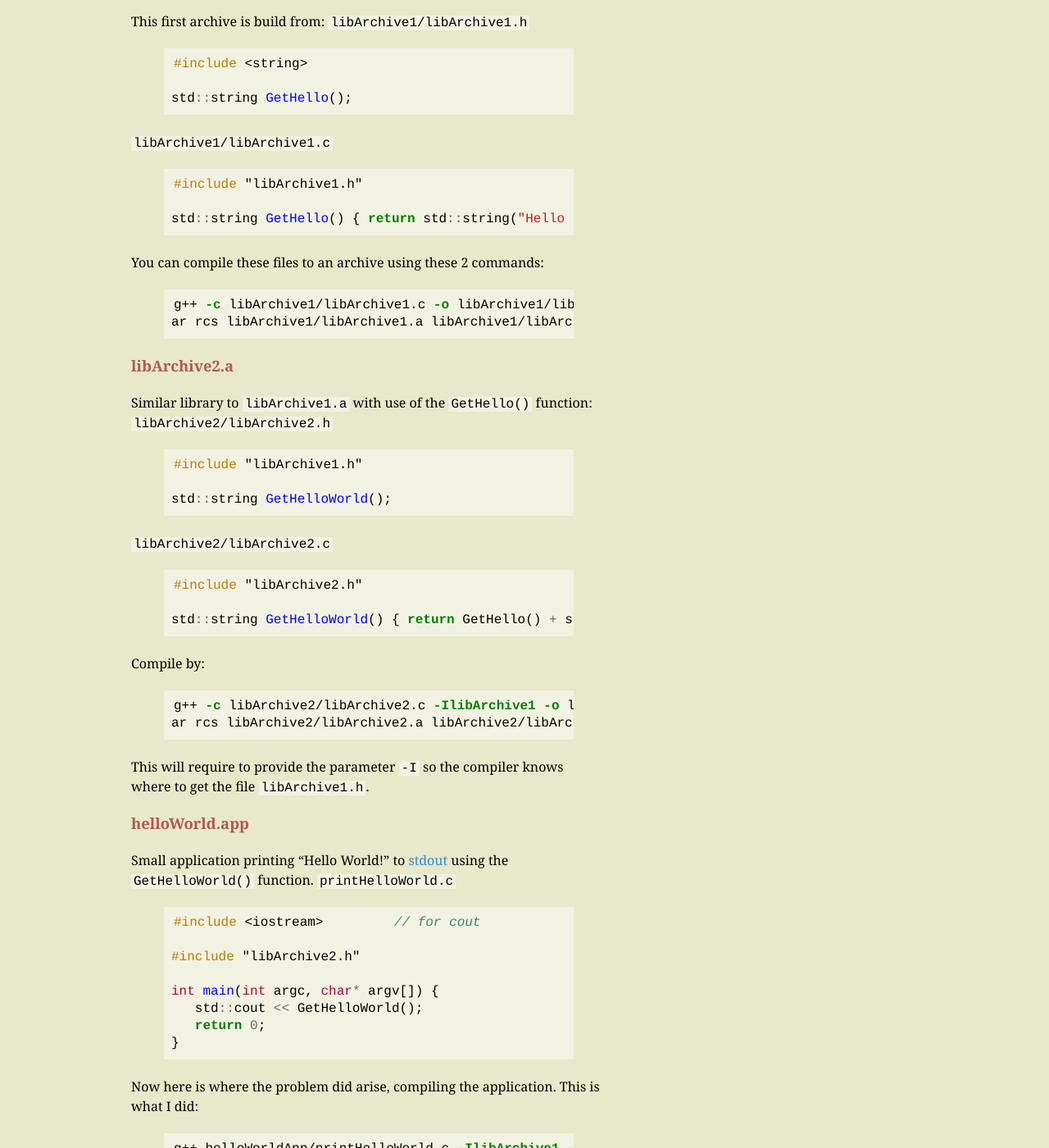
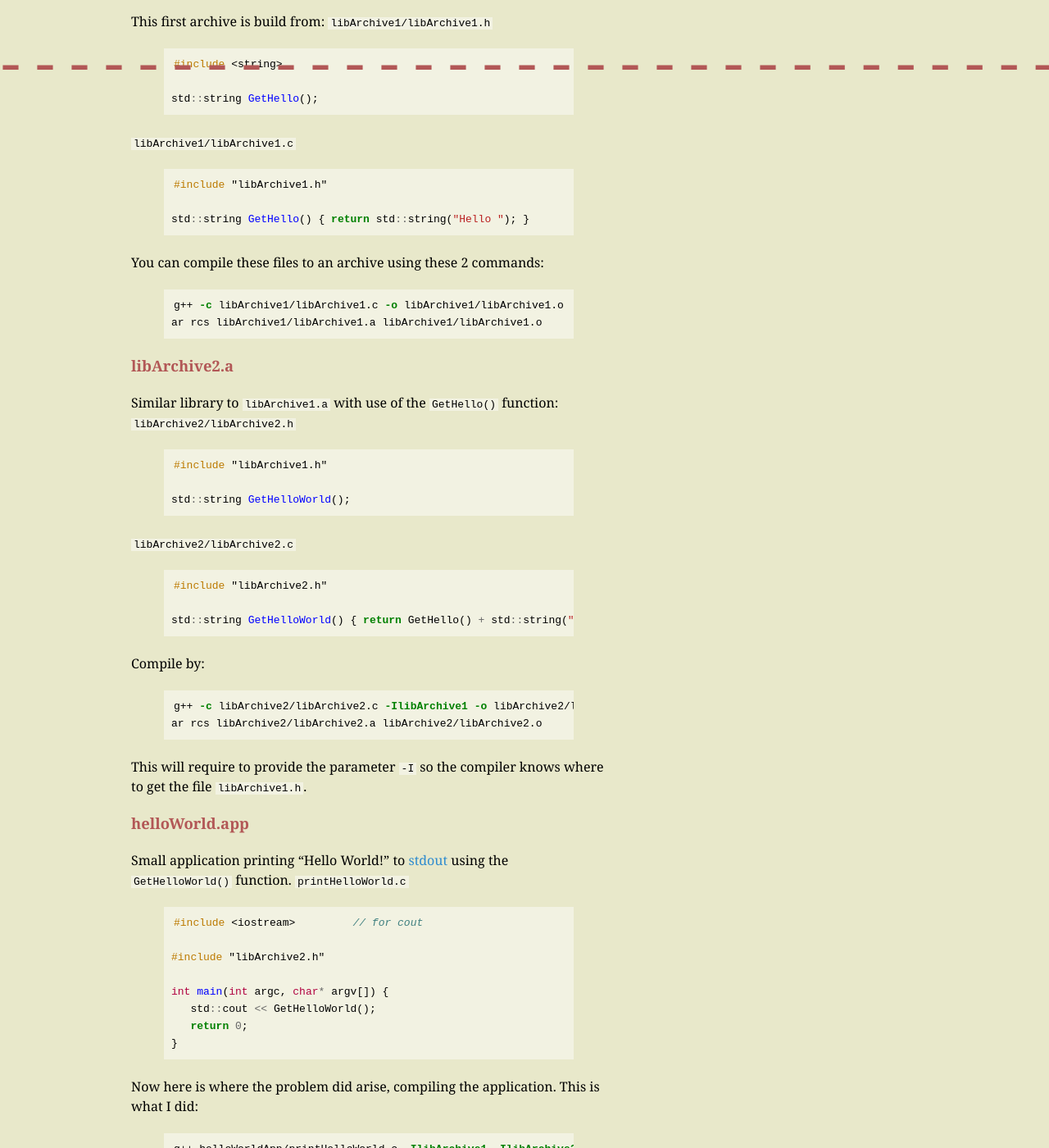
Before and after one commit to Zagyarakushi/website, a Jekyll site: the page built from index.html, in a window 1280 px wide and 1400 px high, scrolled down 9865 px. Shown: the whole window at 82% size. Built offline with Jekyll 4.4.1, drawn with Linux system fonts in a browser that asks for light colours; the list of posts is cut into pages by our own code; comment, search, counter and statistics services are not loaded.

Commit message:
moved to monospace, fixed indent and made dasher fixed pos

```diff
--- a/css/style.css
+++ b/css/style.css
@@ -1,9 +1,9 @@
 /***************************************************
 * Main style sheet
 *
-* Project: 	rw- blog
-* URL: 		writepermission.com
-* Author:	Toon Claes
+* Project:      rw- blog
+* URL:                  writepermission.com
+* Author:       Toon Claes
 *
 * Colors:
 *    - main:          #E8E8CA
@@ -13,7 +13,7 @@
 *    - bright-red:    #B25756
 *    - subtle-red:    #DDD5B9
 *    - dimmed:        #666666
-*    - blueish:	      #2D8BCF
+*    - blueish:               #2D8BCF
 *    - redish:        #D45755
 *
 **************************************************/
@@ -51,7 +51,7 @@
   font-size: 1.3em;
 }
 h3 {
-	font-size: 1.15em;;
+  font-size: 1.15em;
 }
 h4 {
   font-size: 1.0em;
@@ -185,7 +185,7 @@
 }
 /* Code */
 pre, code {
-	font: 1em Courier, "Courier New", monospace;
+  font: 1em monospace;
 }
 pre code {
   background: inherit;
@@ -287,7 +287,7 @@
 }
 #dasher h1 {
   color: #B25756;
-	font: normal normal normal 70px/45px Courier, "Courier New", monospace;
+  font: normal normal normal 70px/45px monospace;
   z-index: 5;
 }
 #dasher .title {
@@ -299,10 +299,12 @@
 #dasher .pre {
   margin: 0 0 -45px -9999px;
   overflow: hidden;
+  position: fixed;
   text-align: right;
   width: 9999px;
 }
 #dasher .post {
+  position: fixed;
   z-index: 4;
 }
 #dasher h2 {
```
Lines whose indentation alone changed are shown as unchanged.
